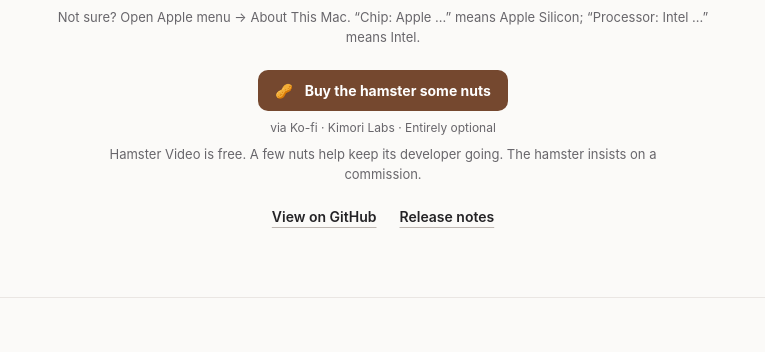
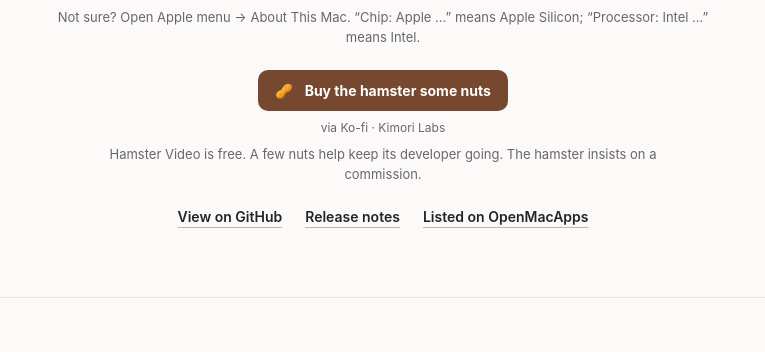
Before and after one commit to SpookSpectrum/hamster-video, a plain HTML site: page index.html in a window 1280 px wide. Shown: the part 751-1103 px from the top of the page, without its empty margins (257-1022 px from the left). Drawn offline with Linux system fonts and the light colour scheme.

Commit message:
Add OpenMacApps listing and simplify support note

```diff
--- a/index.html
+++ b/index.html
@@ -65,7 +65,7 @@
     .button svg { width: 20px; height: 20px; }
     .requirements { color: #7c7979; font-size: 13px; margin: 0; }
     .chip-help { max-width: 660px; margin: 10px auto 0; color: var(--muted); font-size: 13px; }
-    .hero-links { display: flex; justify-content: center; gap: 23px; margin-top: 22px; font-size: 14px; font-weight: 580; }
+    .hero-links { display: flex; flex-wrap: wrap; justify-content: center; gap: 23px; margin-top: 22px; font-size: 14px; font-weight: 580; }
     .hero-links a { text-decoration-color: #bdb6b1; text-underline-offset: 5px; }
     .hero-links a:hover { text-decoration-color: var(--ink); }
     section.features { padding: 16px 0 92px; }
@@ -188,12 +188,13 @@
         <p class="chip-help">Not sure? Open Apple menu → About This Mac. “Chip: Apple …” means Apple Silicon; “Processor: Intel …” means Intel.</p>
         <div class="support" id="support" aria-label="Optional support">
           <a class="button" href="https://ko-fi.com/kimorilabs"><span aria-hidden="true">🥜</span> Buy the hamster some nuts</a>
-          <p class="support-note">via Ko-fi · Kimori Labs · Entirely optional</p>
+          <p class="support-note">via Ko-fi · Kimori Labs</p>
           <p class="support-copy">Hamster Video is free. A few nuts help keep its developer going. The hamster insists on a commission.</p>
         </div>
         <div class="hero-links">
           <a href="https://github.com/SpookSpectrum/hamster-video">View on GitHub</a>
           <a href="https://github.com/SpookSpectrum/hamster-video/releases/tag/v1.0.1">Release notes</a>
+          <a href="https://openmacapps.com/apps/hamster-video/">Listed on OpenMacApps</a>
         </div>
       </div>
     </section>
```
